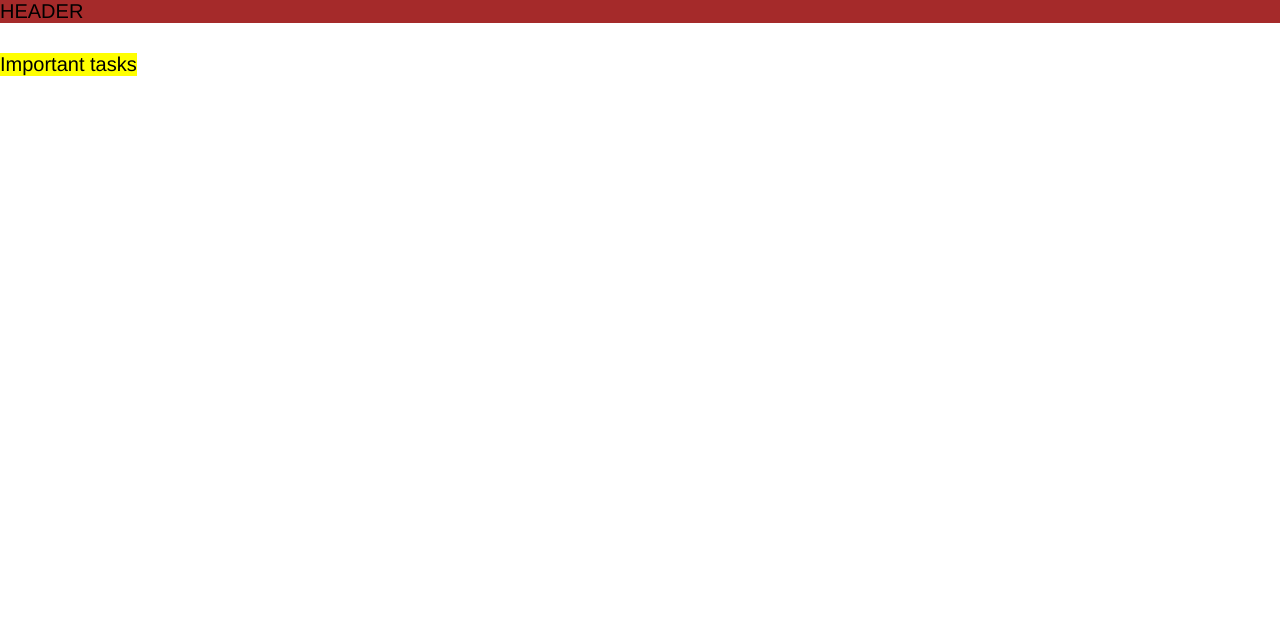
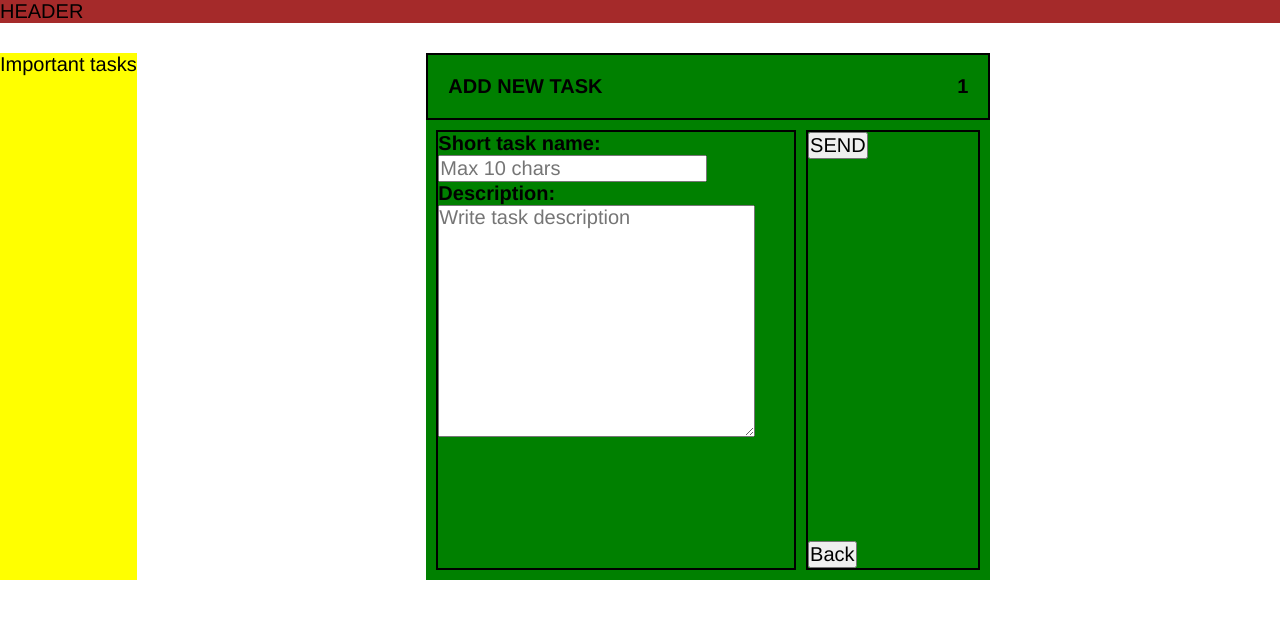
Before and after one commit to MrPhilipp0/Calendar, a React (Create React App) app: page /Calendar/tasks/1/addTask in a window 1280 px wide. Shown: the top 618 px of the page. Built offline with nearby package versions, Linux system fonts and the light colour scheme.

Commit message:
1.0 github

```diff
--- a/package.json
+++ b/package.json
@@ -1,5 +1,5 @@
 {
-  "homepage": "http://www.mrphilipp0.com/",
+  "homepage": "https://mrphilipp0.github.io/Calendar/",
   "name": "calendar",
   "version": "0.1.0",
   "private": true,
--- a/src/components/Calendar/AddTask.js
+++ b/src/components/Calendar/AddTask.js
@@ -38,8 +38,8 @@ const AddTask = () => {
   }
 
   let location = useLocation();
-  const taskDate = location.pathname.slice(7,location.pathname.length-8).split('.');
-  const tasksLink = location.pathname.slice(7,location.pathname.length-8);
+  const taskDate = location.pathname.slice(16,location.pathname.length-8).split('.');
+  const tasksLink = location.pathname.slice(16,location.pathname.length-8);
 
 
 
@@ -70,8 +70,8 @@ const AddTask = () => {
         {/* Prawa część */}
         <div className='rightSectionTasks'>
 
-          <Link to={'/tasks/' + tasksLink}>  <button type='submit' onClick={sendTask}> SEND </button> </Link>
-          <Link to={'/tasks/' + tasksLink}> <button>Back</button> </Link>
+          <Link to={'/Calendar/tasks/' + tasksLink}>  <button type='submit' onClick={sendTask}> SEND </button> </Link>
+          <Link to={'/Calendar/tasks/' + tasksLink}> <button>Back</button> </Link>
         </div>
 
       </section>
--- a/src/components/Calendar/Day.js
+++ b/src/components/Calendar/Day.js
@@ -7,7 +7,7 @@ const Day = (props) => {
   const actualDay = actualDate.getDate() + '.' + actualDate.getMonth() + '.' + actualDate.getFullYear();
   if (actualDay === props.keys) classList += ' actualDay';
 
-  const link = `/tasks/${props.keys}`; // stała z linkiem do danego dnia
+  const link = `/Calendar/tasks/${props.keys}`; // stała z linkiem do danego dnia
 
   let noDay = Number(props.keys.slice(0,1)); // zmienna divów bez danego dnia ........
 
--- a/src/components/Calendar/Pages.js
+++ b/src/components/Calendar/Pages.js
@@ -7,9 +7,9 @@ import AddTask from './AddTask';
 const Pages = ({click, date}) => {
   return (
     <Routes>
-      <Route path="/" element={<Calendar click={click} date={date}/>} />
-      <Route path="/tasks/:id" element={<Tasks/>} />
-      <Route path="/tasks/:id/addTask" element ={<AddTask/>} />
+      <Route path="/Calendar/" element={<Calendar click={click} date={date}/>} />
+      <Route path="/Calendar/tasks/:id" element={<Tasks/>} />
+      <Route path="/Calendar/tasks/:id/addTask" element ={<AddTask/>} />
     </Routes>
   );
 }
--- a/src/components/Calendar/Tasks.js
+++ b/src/components/Calendar/Tasks.js
@@ -8,8 +8,8 @@ const Tasks = () => {
   const location = useLocation();
 
 
-  const taskDate = location.pathname.slice(7).split('.'); //użycie lokalizacji w celu zdobycia daty konkretnego dnia, następnie rozdzielenie do tablicy numeru dnia, miesiąca i roku
-  const linkToAddTask = `/tasks/${location.pathname.slice(7)}/addTask`;
+  const taskDate = location.pathname.slice(16).split('.'); //użycie lokalizacji w celu zdobycia daty konkretnego dnia, następnie rozdzielenie do tablicy numeru dnia, miesiąca i roku
+  const linkToAddTask = `/Calendar/tasks/${location.pathname.slice(16)}/addTask`;
 
   return (
     <div className="calendar">
@@ -31,7 +31,7 @@ const Tasks = () => {
         <div className='rightSectionTasks'>
 
           <Link to={linkToAddTask}> <button>Add new task</button> </Link>
-          <Link to='/'> <button>Back to calendar</button> </Link>
+          <Link to='/Calendar/'> <button>Back to calendar</button> </Link>
         </div>
         <div>
         </div>
```
